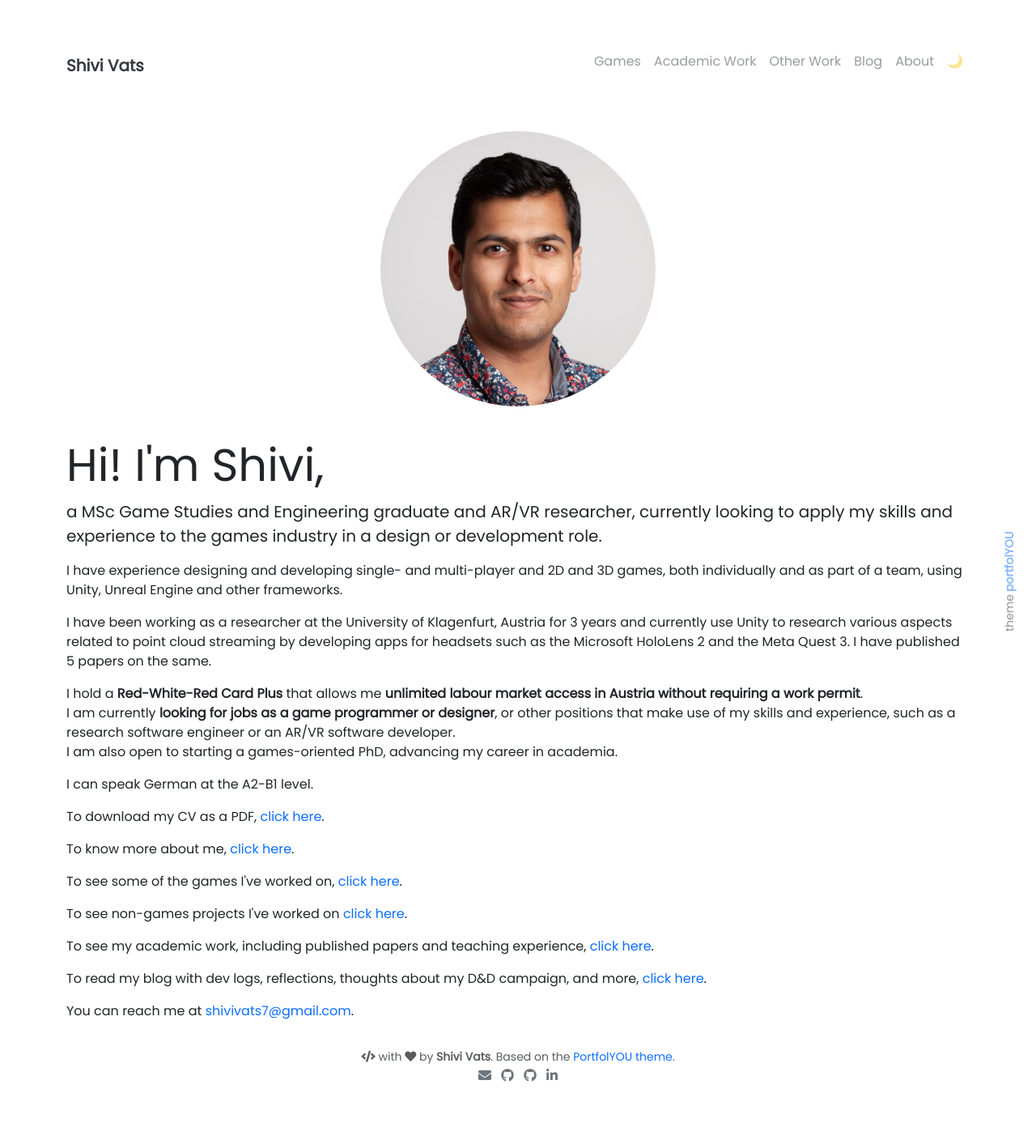
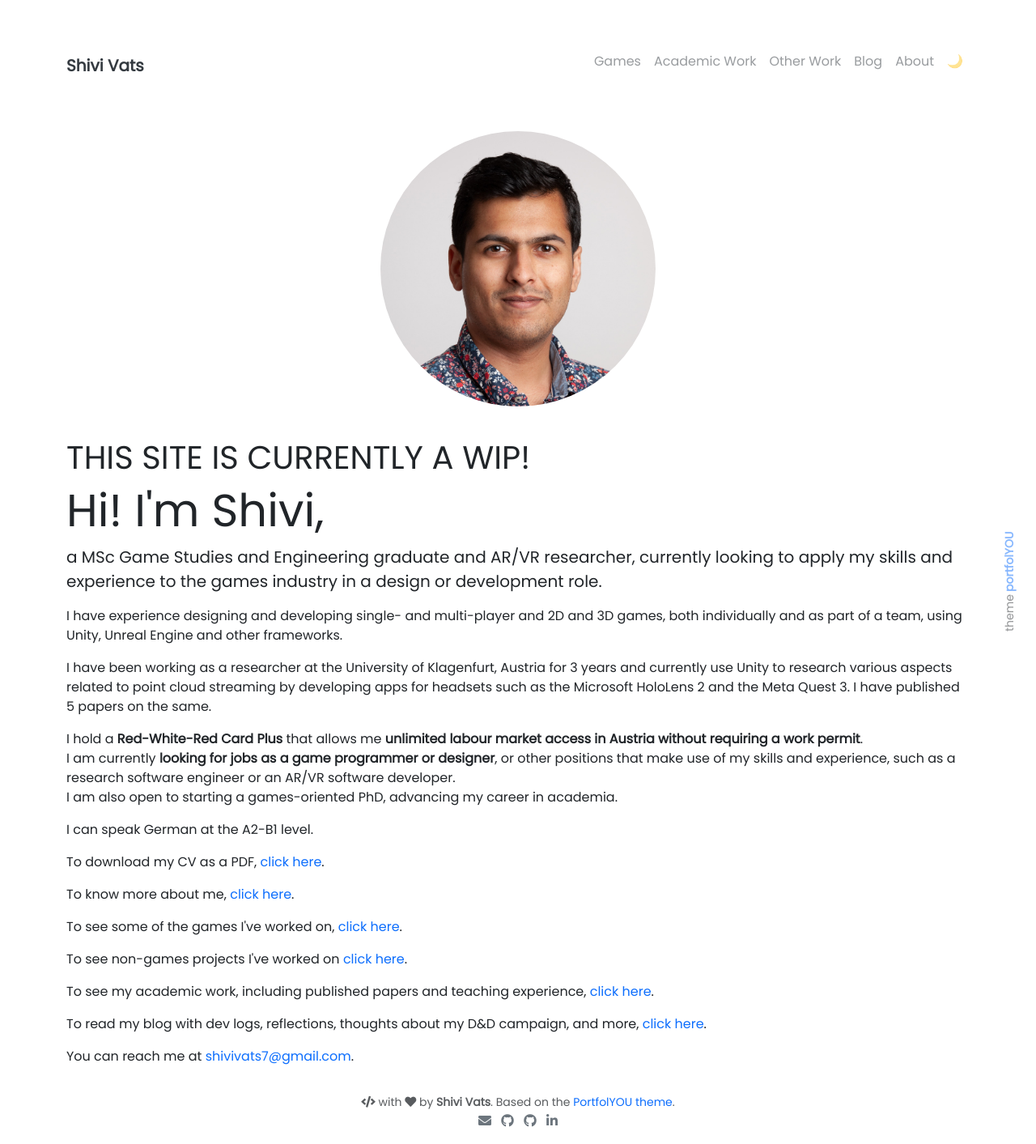
Before and after one commit to shivivats/shivivats.github.io, a Jekyll site: the page built from pages/index.md, in a window 1280 px wide. Shown: the whole page at 81% size. Built offline with Jekyll 4.4.1, drawn with Linux system fonts in a browser that asks for light colours; before the commit the page ends 1357 px from its top, so only the background shows below that.

Commit message:
added WIP message

```diff
--- a/pages/index.md
+++ b/pages/index.md
@@ -15,6 +15,7 @@ permalink: /
   </div>
 </div>
 <div class="text-left wow animated slideInUp" data-wow-delay=".15s">
+    <h1 class="display-6">THIS SITE IS CURRENTLY A WIP!</h1>
     <h1 class="display-4"> Hi! I'm Shivi, </h1>
     <p class="lead">a MSc Game Studies and Engineering graduate and AR/VR researcher, currently looking to apply my skills and experience to the games industry in a design or development role.</p>
     <p>I have experience designing and developing single- and multi-player and 2D and 3D games, both individually and as part of a team, using Unity, Unreal Engine and other frameworks. </p>
```
